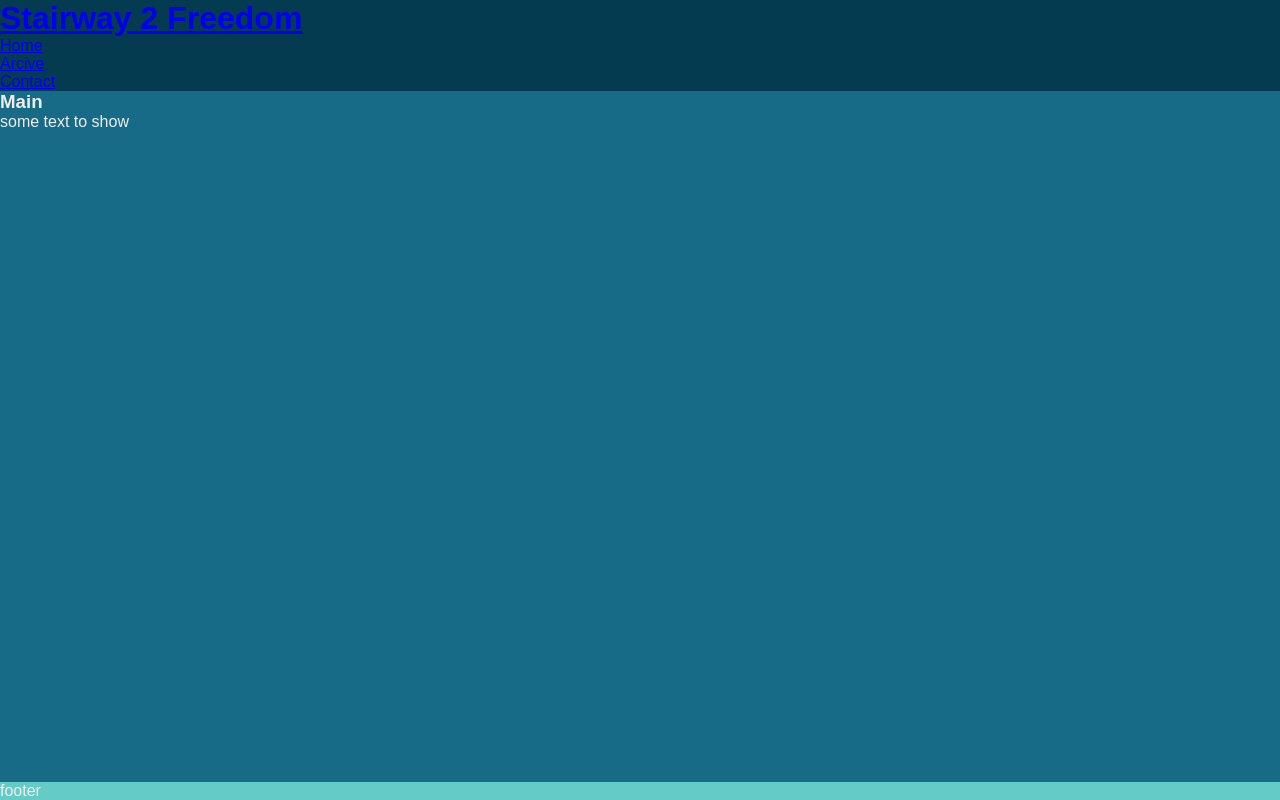
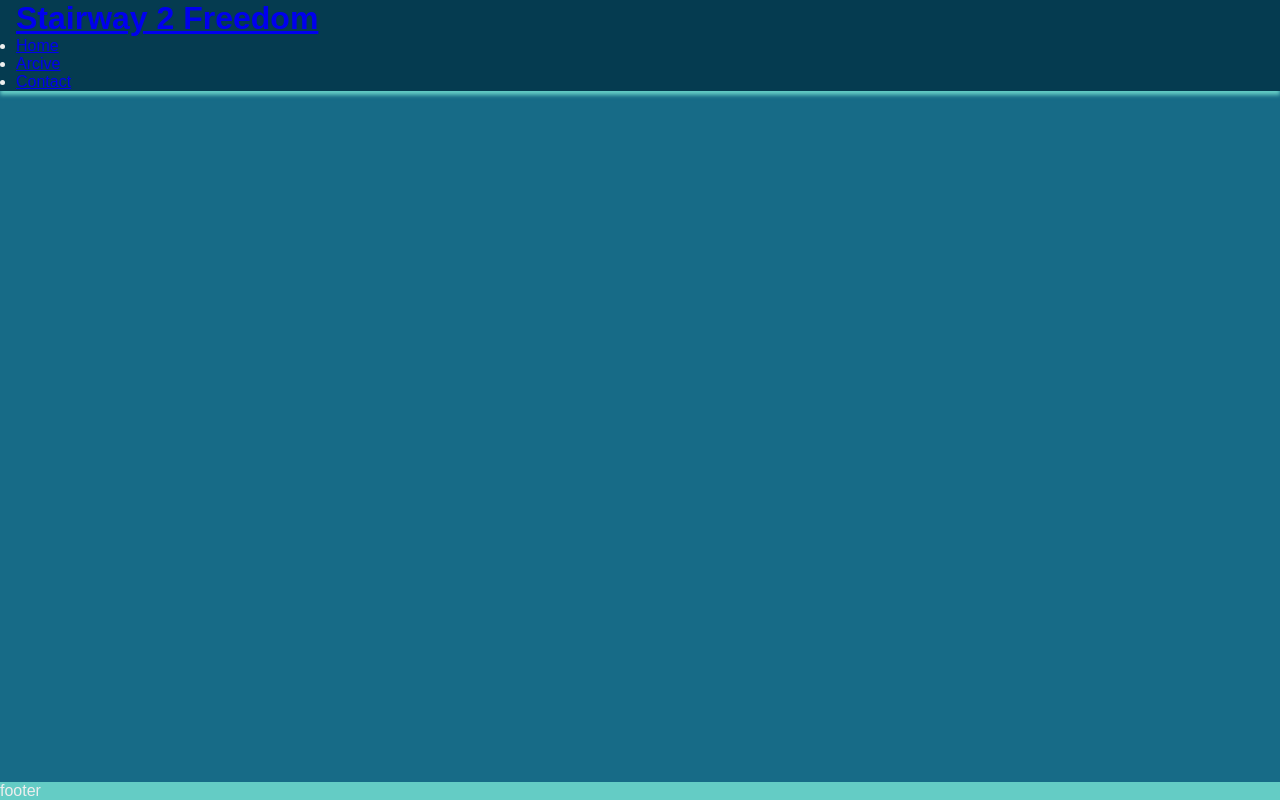
Before and after one commit to Klurifixus/stairway2freedom, a plain HTML site: page index.html in a window 1280 px wide. Drawn offline with Linux system fonts and the light colour scheme; a web font is replaced by a local one.

```diff
--- a/assets/css/style.css
+++ b/assets/css/style.css
@@ -17,6 +17,12 @@ body {
 }
 header {
     background-color: #053b50;
+    padding: 0 1rem;
+    position: fixed;
+    z-index: 99;
+    width: 100%;
+    box-shadow: 0 4px 4px #64ccc5;
+
 }
 h1 {
     font-family: 'Shantell Sans', sans-serif;
```
